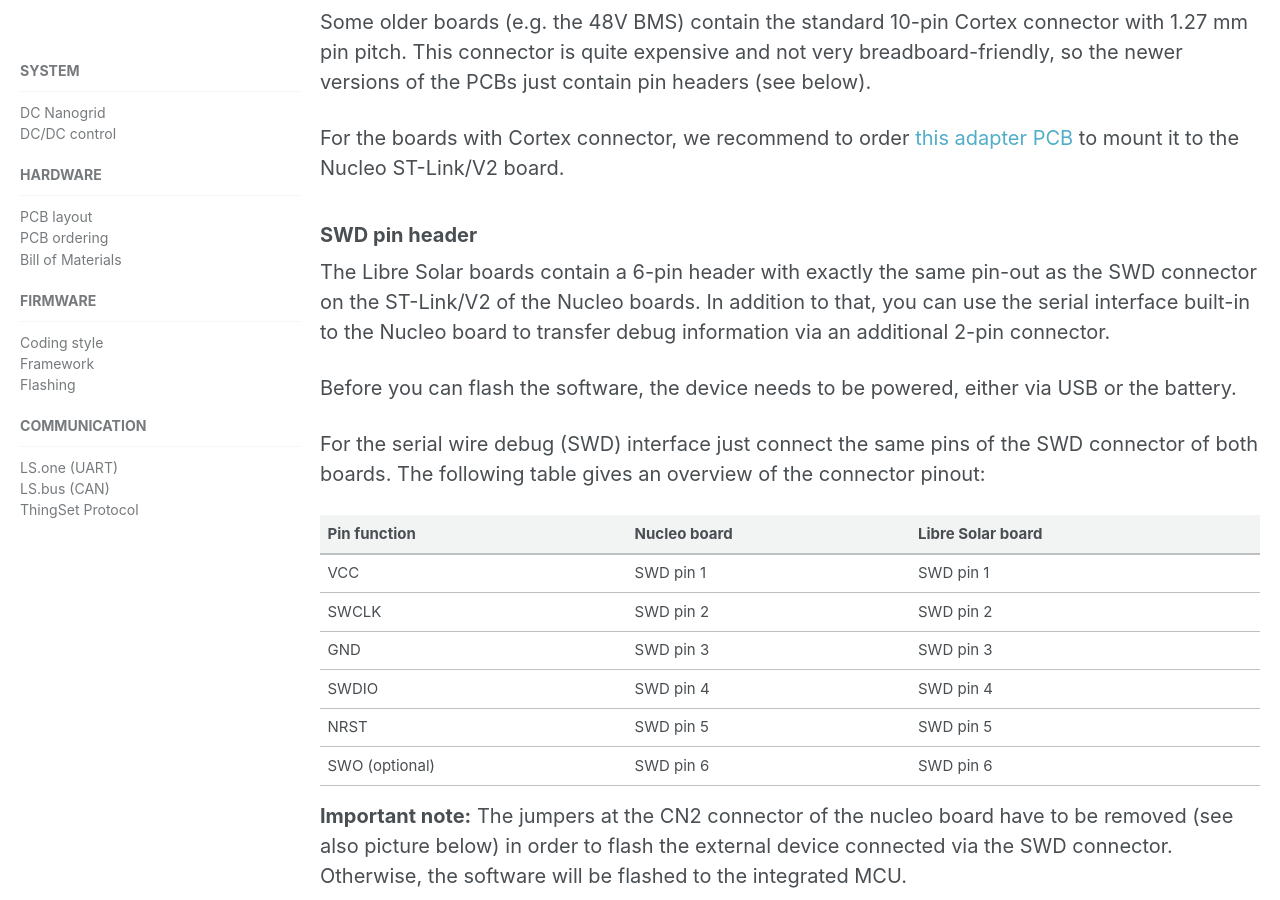
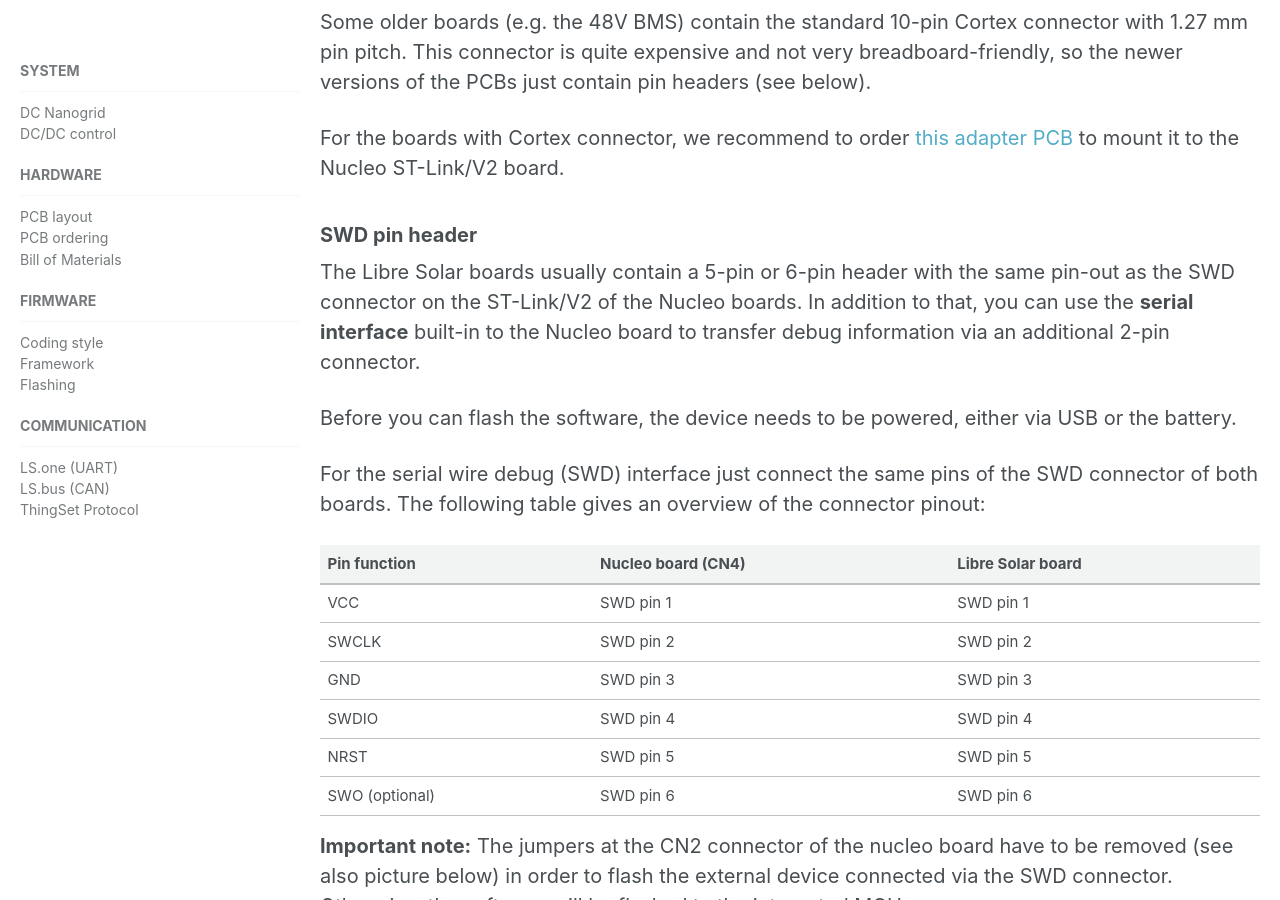
Before and after one commit to LibreSolar/libresolar.github.io, a Jekyll site: the page built from _docs/3c_fw_flashing.md, in a window 1280 px wide and 900 px high, scrolled down 624 px. Built offline with Jekyll 4.4.1, drawn with Linux system fonts in a browser that asks for light colours.

Commit message:
Update 3c_fw_flashing.md
Made the documentation closer match with https://github.com/LibreSolar/learn.libre.solar/edit/master/docs/development/flashing_debugging.md
I understand https://libre.solar/docs/ as a place for professionals/hobbyist and learn.libre.solar for newcomers and students. Therefor, libre.solar/docs it more compact, still one might try to merge both in a way that learn.libre.solar is based on libre.solar/docs, thus one does not have to keep both up to date.
Either way, heads up Martin the documentation is great and helped me a lot on my journey so far.

```diff
--- a/_docs/3c_fw_flashing.md
+++ b/_docs/3c_fw_flashing.md
@@ -18,13 +18,13 @@ For the boards with Cortex connector, we recommend to order [this adapter PCB](h
 
 ### SWD pin header
 
-The Libre Solar boards contain a 6-pin header with exactly the same pin-out as the SWD connector on the ST-Link/V2 of the Nucleo boards. In addition to that, you can use the serial interface built-in to the Nucleo board to transfer debug information via an additional 2-pin connector.
+The Libre Solar boards usually contain a 5-pin or 6-pin header with the same pin-out as the SWD connector on the ST-Link/V2 of the Nucleo boards. In addition to that, you can use the **serial interface** built-in to the Nucleo board to transfer debug information via an additional 2-pin connector.
 
 Before you can flash the software, the device needs to be powered, either via USB or the battery.
 
 For the serial wire debug (SWD) interface just connect the same pins of the SWD connector of both boards. The following table gives an overview of the connector pinout:
 
-| Pin function   | Nucleo board | Libre Solar board |
+| Pin function   | Nucleo board (CN4) | Libre Solar board |
 |----------------|--------------|-------------------|
 | VCC            | SWD pin 1    | SWD pin 1         |
 | SWCLK          | SWD pin 2    | SWD pin 2         |
```
